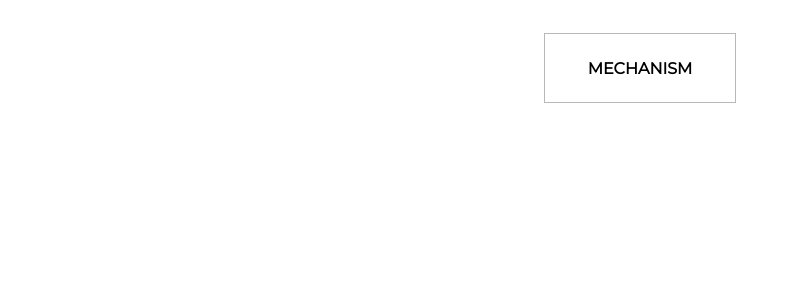
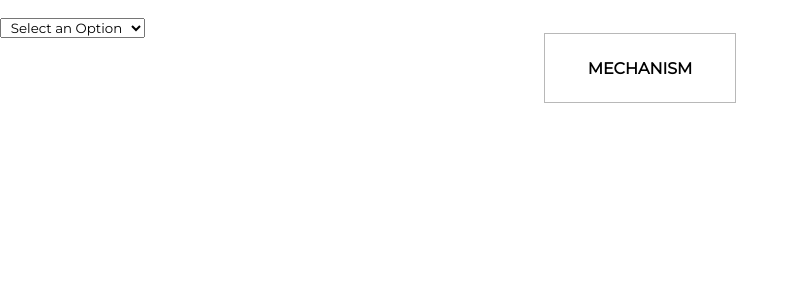
Before and after one commit to mfusillo/coding-exercise, a React (Create React App) app: page / in a window 1280 px wide. Shown: the top 300 px of the page, without its empty margins (0-799 px from the left). Built offline with nearby package versions, Linux system fonts and the light colour scheme; the HTML template or start-up script is replaced by a standard one.

Commit message:
attempting to introduce multiple data sources

```diff
--- a/src/App.js
+++ b/src/App.js
@@ -15,12 +15,53 @@ const App = () => {
     {id: 8, value: "STAB", isChecked: false}
   ])
 
+  const [datasets, setDatasets] = useState([
+    {
+      name: "Mechanism",
+      content: [
+        {id: 1, value: "ABRASION", isChecked: false},
+        {id: 3, value: "BURN", isChecked: false},
+        {id: 4, value: "FROST", isChecked: false},
+        {id: 5, value: "GUN SHOT", isChecked: false},
+        {id: 6, value: "LACERATION", isChecked: false},
+        {id: 7, value: "RTC", isChecked: false},
+        {id: 8, value: "STAB", isChecked: false}
+      ],
+      subtitle: "Mechanism of Injury"
+    },
+    {
+      name: "Mode of Transport",
+      content: [
+        {id: 1, value: "AMBULANCE", isChecked: false},
+        {id: 3, value: "HELICOPTER", isChecked: false},
+        {id: 4, value: "CAR", isChecked: false}
+      ],
+      subtitle: "Mode of Transport"
+    }
+  ])
+
+  const [currentDataset, setCurrentDataset] = useState()
+
   const [isSelecting, setIsSelecting] = useState(false)
 
   const [selection, setSelection] = useState("")
 
+
+  const datasetsToSelect = datasets.map(dataset => {
+    return (
+      <option key={dataset.index} value={dataset.name} >{dataset.name}</option>
+    )
+  })
+
   return (
     <section>
+
+      <select onChange={(event) => setCurrentDataset(event.target.value)} style={{position: "absolute", left: 0}}>
+        <option disabled selected>Select an Option</option>
+        {datasetsToSelect}
+      </select>
+
+
       <SelectedValue options={options} isSelecting={isSelecting} setIsSelecting={setIsSelecting}/>
       {isSelecting && <Selector selection={selection} setSelection={setSelection} options={options} setOptions={setOptions} />}
     </section>
--- a/src/css/SelectedValue.css
+++ b/src/css/SelectedValue.css
@@ -1,9 +1,5 @@
 section.selected-values {
-  /* text-align: center;
-  place-self: center; */
   margin-top: 15px;
-  /* display: grid;
-  grid-template-rows: 1fr auto;  */
   border: 1px solid #b8b8b8;
   min-height: 68px;
   background-color: #149dd9;
```
